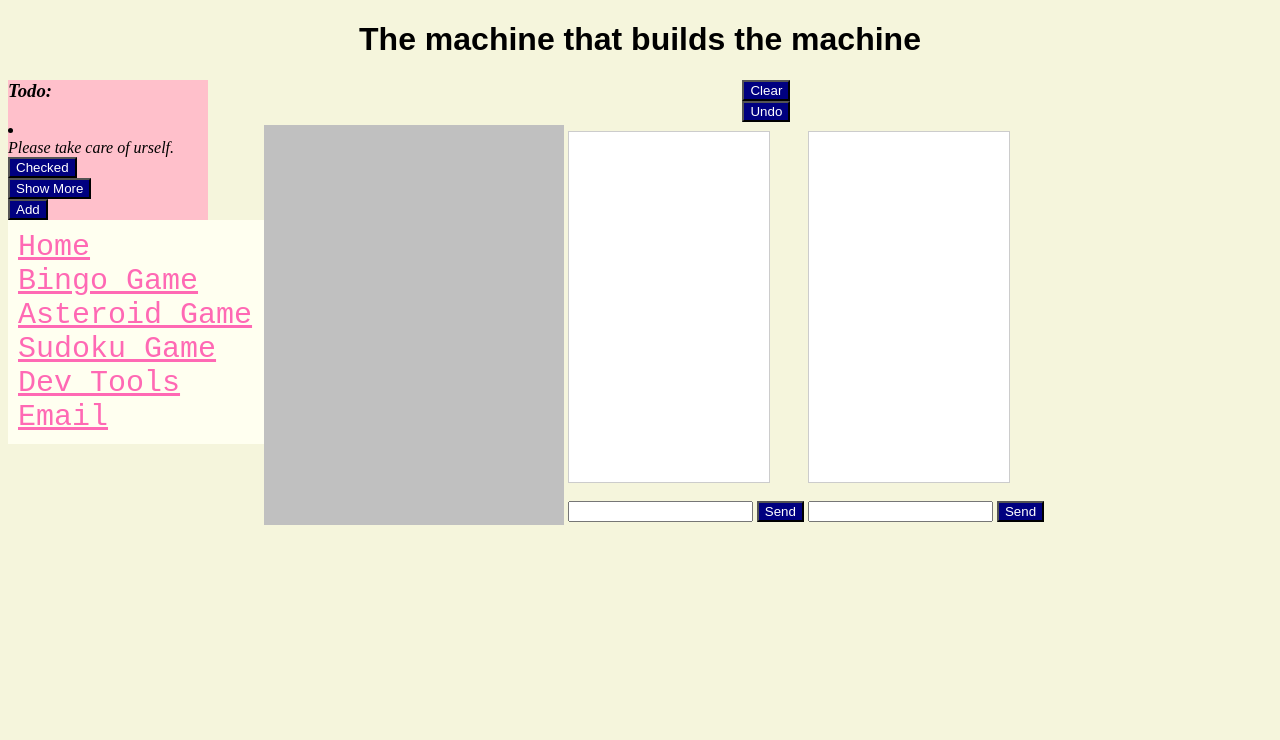
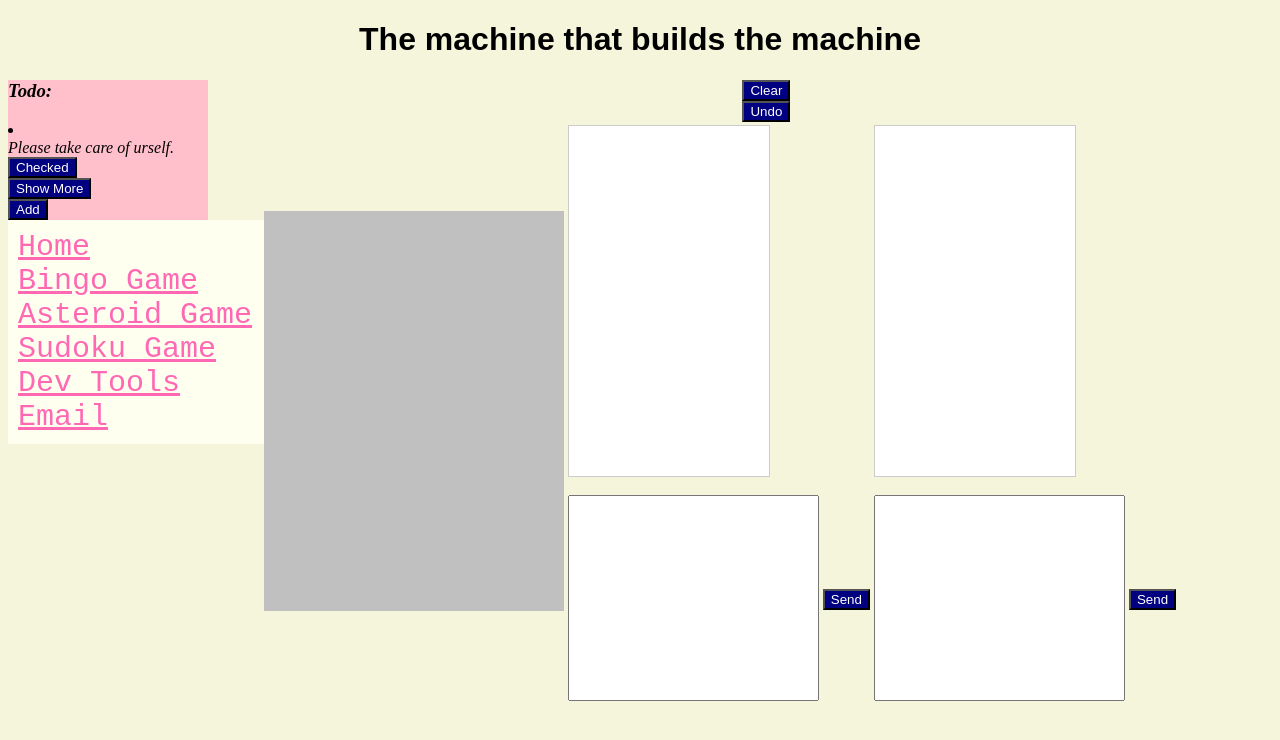
Before and after one commit to Space48121111/heroku-real-time-sketch-, a website: page index.html in a window 1280 px wide. Drawn offline with nearby package versions, Linux system fonts and the light colour scheme; no server answers.

Commit message:
Add files via upload

```diff
--- a/css/styles.css
+++ b/css/styles.css
@@ -5,6 +5,11 @@ h1 {
 button {
   background-color: navy;
   color: white;
+}
+
+input {
+  height:200px;
+  font-size:14pt;
 }
 
 textarea {
```
